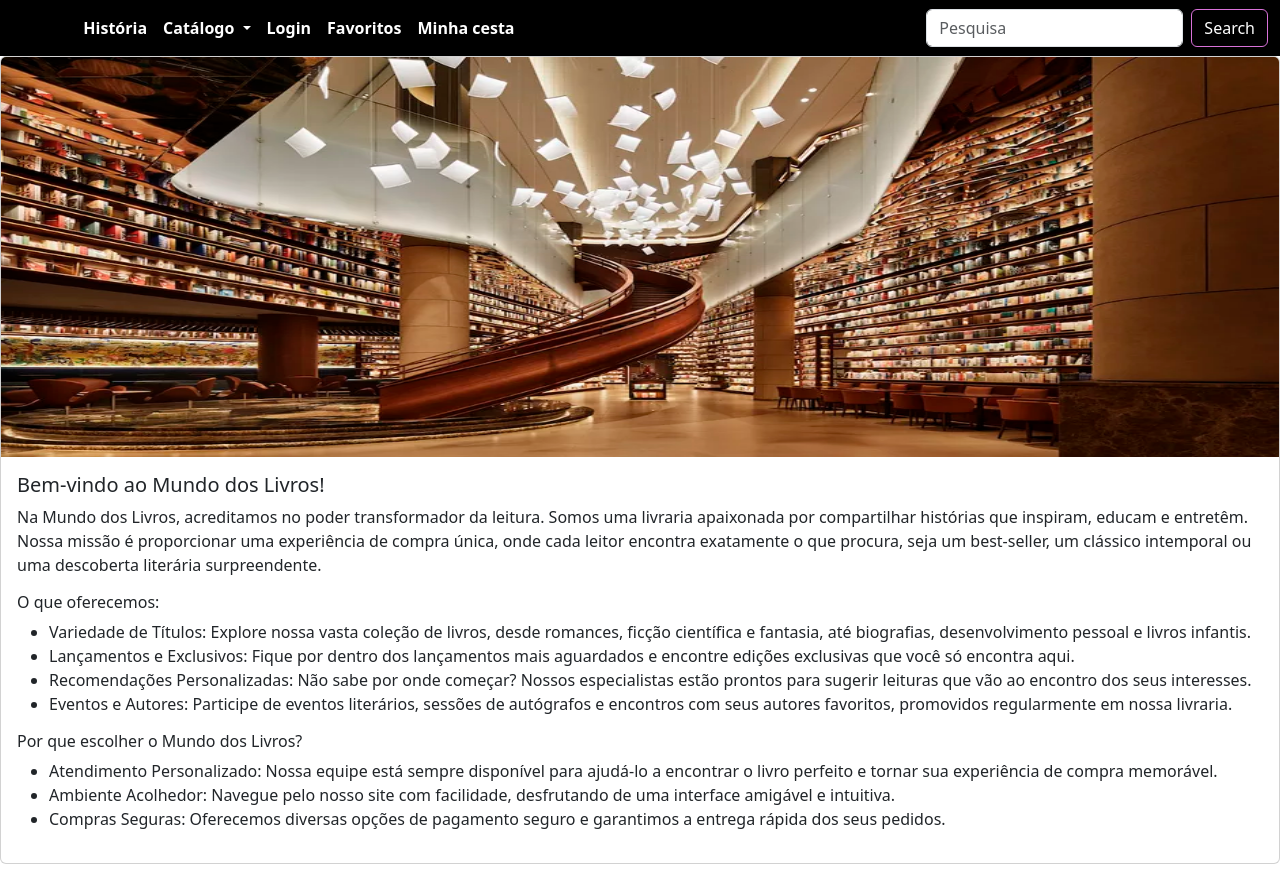
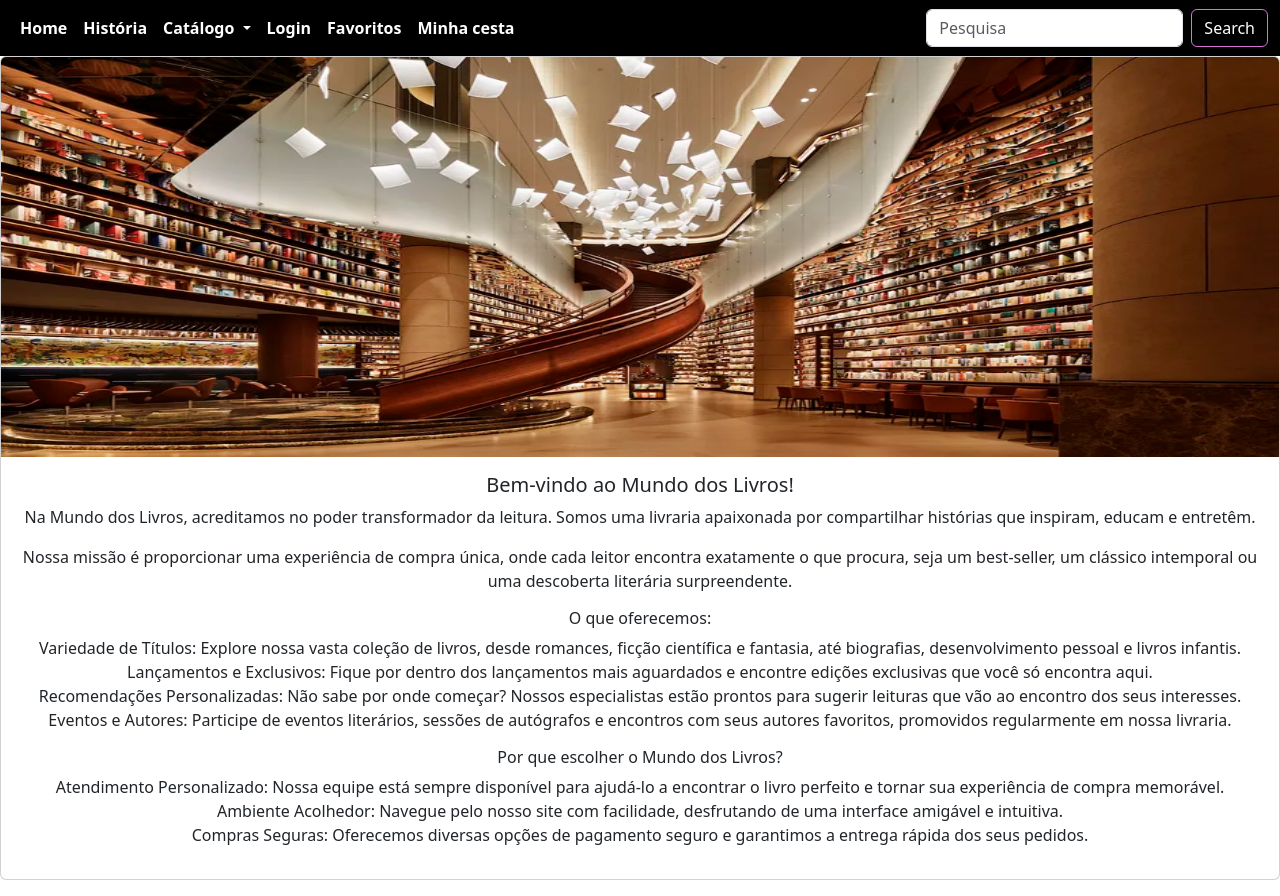
Before and after one commit to AmandaPVSantos/LandingPageLivraria, a website: page index.html in a window 1280 px wide. Drawn offline with nearby package versions, Linux system fonts and the light colour scheme; no server answers.

Commit message:
alignment in home content

```diff
--- a/index.html
+++ b/index.html
@@ -16,7 +16,7 @@
             <div class="collapse navbar-collapse" id="navbarSupportedContent">
                 <ul class="navbar-nav me-auto mb-2 mb-lg-0">
                 <li class="nav-item">
-                    <a class="nav-link active" aria-current="page" href="#">Home</a>
+                    <a class="nav-link" aria-current="page" href="#">Home</a>
                 </li>
                 <li class="nav-item">
                     <a class="nav-link" href="#" onclick="navigate('historia')">História</a>
@@ -61,11 +61,12 @@
     <section>
         <div class="card mb-3">
             <img src="/assets/images/capa-img.webp" alt="Imagem de uma livraria espaçosa" class="bd-placeholder-img card-img-top" width="100%" height="400px" role="img" aria-label="Placeholder: Image cap" preserveAspectRatio="xMidYMid slice" focusable="false"><title>Placeholder</title><rect width="100%" height="100%" fill="#868e96"></rect><text x="50%" y="50%" fill="#dee2e6" dy=".3em"></text>
-            <div class="card-body">
-              <h5 class="card-title text">Bem-vindo ao Mundo dos Livros!</h5>
-              <p class="card-text">Na Mundo dos Livros, acreditamos no poder transformador da leitura. Somos uma livraria apaixonada por compartilhar histórias que inspiram, educam e entretêm. Nossa missão é proporcionar uma experiência de compra única, onde cada leitor encontra exatamente o que procura, seja um best-seller, um clássico intemporal ou uma descoberta literária surpreendente.</p>
-              <h6>O que oferecemos:</h6>
-              <ul>
+            <div class="card-body text-center">
+              <h5 class="card-title">Bem-vindo ao Mundo dos Livros!</h5>
+              <p class="card-text">Na Mundo dos Livros, acreditamos no poder transformador da leitura. Somos uma livraria apaixonada por compartilhar histórias que inspiram, educam e entretêm.</p>
+              <p> Nossa missão é proporcionar uma experiência de compra única, onde cada leitor encontra exatamente o que procura, seja um best-seller, um clássico intemporal ou uma descoberta literária surpreendente.</p>
+              <h6 class="">O que oferecemos:</h6>
+              <ul class="list-unstyled">
                 <li>Variedade de Títulos: Explore nossa vasta coleção de livros, desde romances, ficção científica e fantasia, até biografias, desenvolvimento pessoal e livros infantis.</li>
                 <li>Lançamentos e Exclusivos: Fique por dentro dos lançamentos mais aguardados e encontre edições exclusivas que você só encontra aqui.</li>
                 <li>Recomendações Personalizadas: Não sabe por onde começar? Nossos especialistas estão prontos para sugerir leituras que vão ao encontro dos seus interesses.</li>
@@ -73,7 +74,7 @@
               </ul>
 
               <h6>Por que escolher o Mundo dos Livros?</h6>
-              <ul>
+              <ul class="list-unstyled">
                 <li>Atendimento Personalizado: Nossa equipe está sempre disponível para ajudá-lo a encontrar o livro perfeito e tornar sua experiência de compra memorável.</li>
                 <li>Ambiente Acolhedor: Navegue pelo nosso site com facilidade, desfrutando de uma interface amigável e intuitiva.</li>
                 <li>Compras Seguras: Oferecemos diversas opções de pagamento seguro e garantimos a entrega rápida dos seus pedidos.</li>
```
